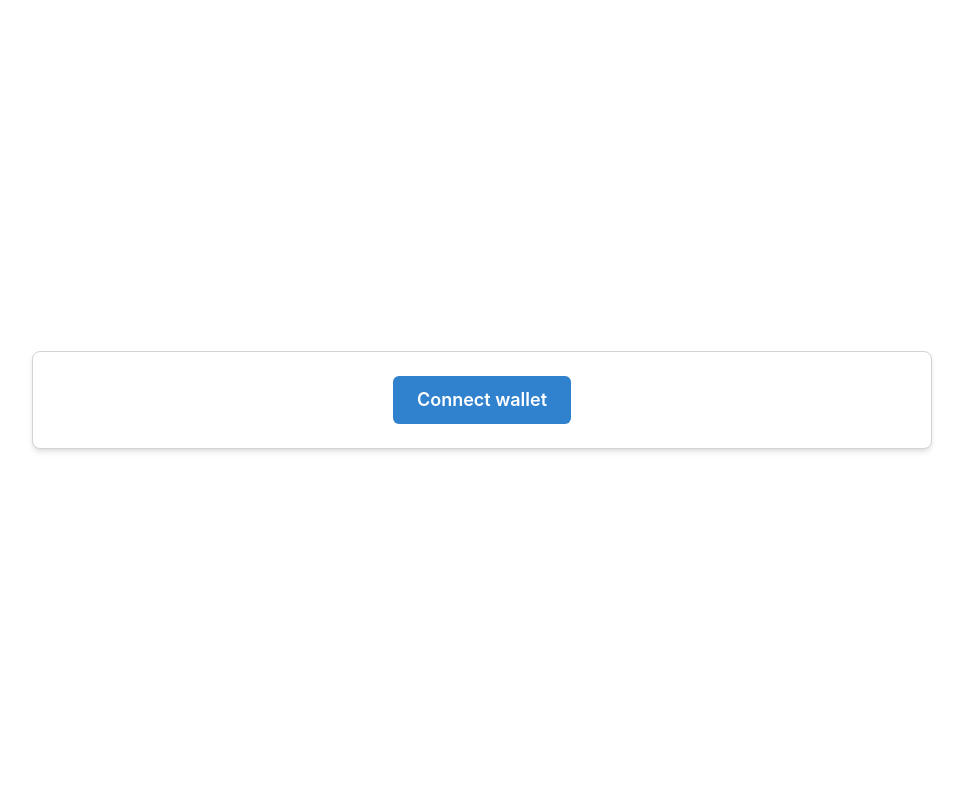
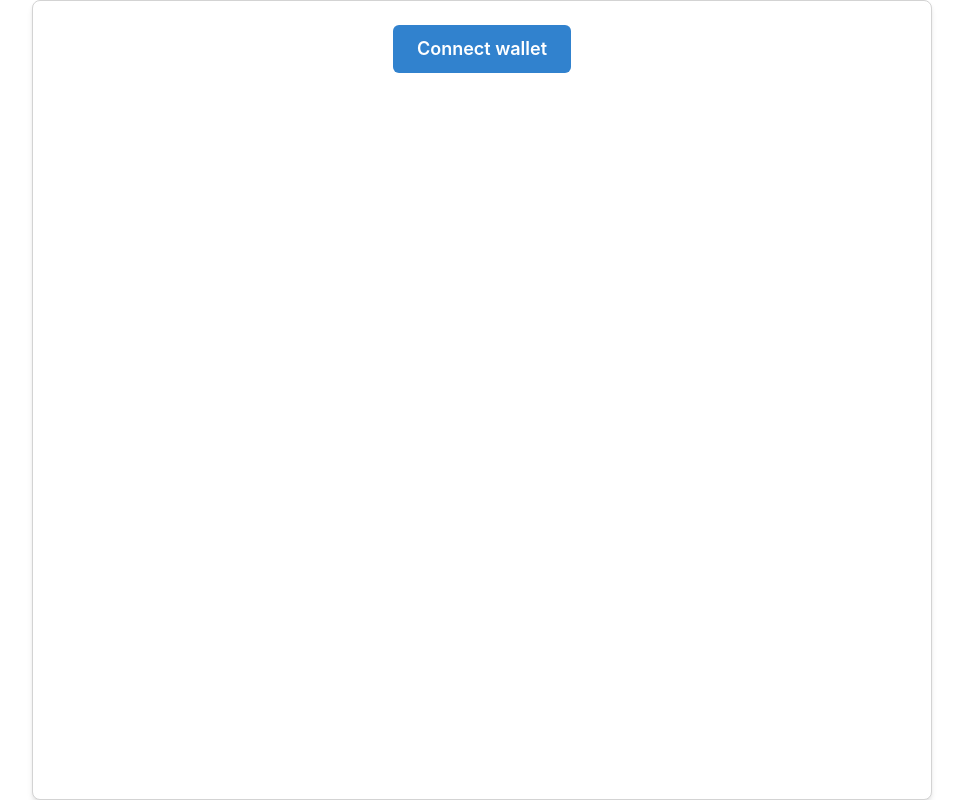
Before and after one commit to tofu-gon/mvp-guardian, a Next.js app: page / in a window 1280 px wide. Shown: the whole page, without its empty margins (158-1121 px from the left). Built offline with nearby package versions, Linux system fonts and the light colour scheme.

Commit message:
fix up/down middle

```diff
--- a/src/components/LoginButton.tsx
+++ b/src/components/LoginButton.tsx
@@ -79,7 +79,6 @@ export default function LoginButton() {
         if (!response.ok) throw new Error("Failed to fetch news");
         const data = await response.json();
         const news: NewsItem[] = data.news
-        console.log(news)
         setNews(news)
       } catch (error) {
         console.error("Error fetching news:", error);
@@ -96,6 +95,7 @@ export default function LoginButton() {
     <Flex height="100vh" align="center" justify="center" p={4}>
       <Box
         maxWidth="900px"
+        minHeight="100vh"
         width="100%"
         border="1px solid lightgray"
         borderRadius="lg"
@@ -140,7 +140,7 @@ export default function LoginButton() {
 
                 <TabPanels maxHeight="calc(100vh - 200px)" overflowY="auto">
                   {projects.map((project, index) => (
-                    <TabPanel key={index}>
+                    <TabPanel key={index} position="relative" pt={0}>
                       <VStack spacing={4} align="stretch">
                         {news.filter(item => item.project.toLowerCase() === project.toLowerCase()).length > 0 ? (
                           news.filter(item => item.project.toLowerCase() === project.toLowerCase())
```
